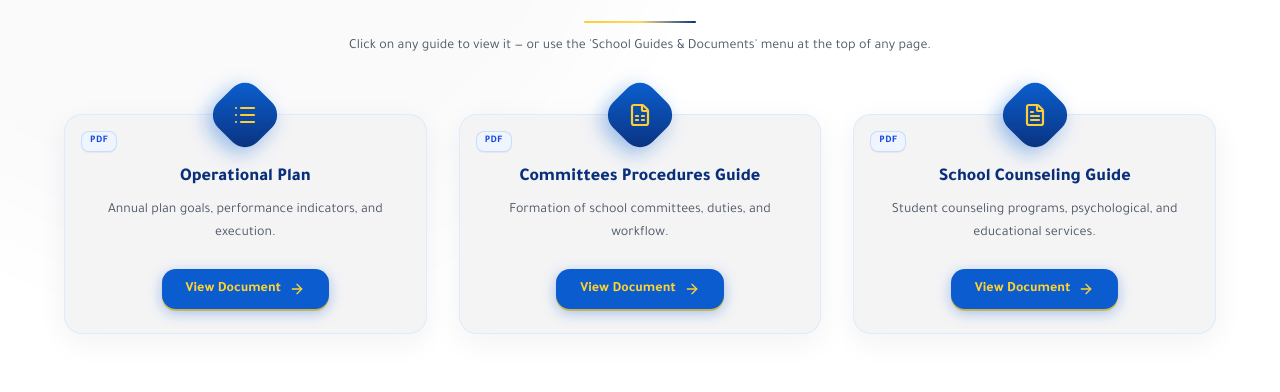
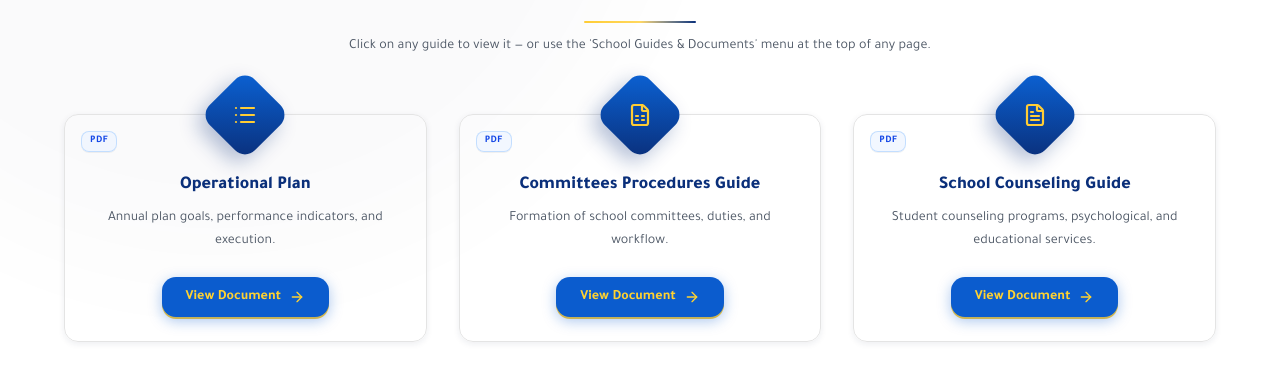
Before and after one commit to elnewahy2025/School-Administration-Portal, a Next.js app: page /en in a window 1280 px wide. Shown: the part 511-903 px from the top of the page. Built offline with nearby package versions, Linux system fonts and the light colour scheme; no server answers; the database is empty.

Commit message:
feat(public): add shared diamond and entrance animations to document cards

```diff
--- a/src/components/public/PublicDocumentCard.tsx
+++ b/src/components/public/PublicDocumentCard.tsx
@@ -1,5 +1,10 @@
 import type { LucideIcon } from "lucide-react";
 import { ArrowRightIcon } from "lucide-react";
+import {
+  CARD_DIAMOND_ICON,
+  CARD_DIAMOND_SM,
+  CARD_SHELL,
+} from "./publicCardStyles";
 
 export function PublicDocumentCard({
   icon: Icon,
@@ -15,26 +20,28 @@ export function PublicDocumentCard({
   actionLabel: string;
 }) {
   return (
-    <div className="group relative flex flex-col items-center rounded-2xl border border-blue-100/90 bg-card p-6 pt-12 pb-6 text-center shadow-[0_8px_30px_rgba(20,37,74,0.06)] transition-all duration-300 hover:-translate-y-1 hover:border-primary/40 hover:shadow-[0_16px_40px_rgba(20,37,74,0.12)] dark:border-border/80">
+    <div className={`${CARD_SHELL} h-full w-full justify-between p-6 pt-14 pb-6`}>
       <span className="absolute top-4 left-4 inline-flex items-center rounded-md border border-blue-200/90 bg-blue-50/80 px-2 py-0.5 text-[10px] font-bold tracking-wider text-blue-700 shadow-2xs dark:border-blue-900/60 dark:bg-blue-950/40 dark:text-blue-300">
         {badge}
       </span>
 
-      <div className="absolute -top-7 left-1/2 -translate-x-1/2 grid size-14 place-items-center rounded-2xl rotate-45 bg-[linear-gradient(135deg,var(--action-from,#0b63d6),var(--action-to,#0a2f7a))] shadow-[0_8px_20px_rgba(11,99,214,0.4)] transition-transform duration-300 group-hover:scale-105">
-        <Icon className="size-6 -rotate-45 text-gold" strokeWidth={2.2} />
+      <div className={CARD_DIAMOND_SM}>
+        <Icon className={`size-6 ${CARD_DIAMOND_ICON} text-gold`} strokeWidth={2.2} />
       </div>
 
-      <h3 className="text-base sm:text-lg font-extrabold text-[#0a2f7a] dark:text-foreground">
-        {title}
-      </h3>
+      <div className="flex w-full flex-1 flex-col items-center">
+        <h3 className="text-base font-extrabold text-[#0a2f7a] sm:text-lg dark:text-foreground">
+          {title}
+        </h3>
 
-      <p className="mt-2 flex-1 text-xs sm:text-sm text-muted-foreground leading-relaxed">
-        {description}
-      </p>
+        <p className="mt-2 flex-1 text-xs leading-relaxed text-muted-foreground sm:text-sm">
+          {description}
+        </p>
+      </div>
 
       <button
         type="button"
-        className="mt-6 inline-flex items-center justify-center gap-2 rounded-xl bg-[#0b5cce] px-6 py-2.5 text-xs sm:text-sm font-bold text-amber-300 shadow-[0_4px_14px_rgba(11,92,206,0.35),0_2px_0_#ffcd35] transition-all duration-200 hover:brightness-110 hover:shadow-[0_6px_20px_rgba(11,92,206,0.45),0_2px_0_#ffcd35] active:scale-95 cursor-pointer"
+        className="mt-6 inline-flex cursor-pointer items-center justify-center gap-2 rounded-xl bg-[#0b5cce] px-6 py-2.5 text-xs font-bold text-amber-300 shadow-[0_4px_14px_rgba(11,92,206,0.35),0_2px_0_#ffcd35] transition-all duration-300 hover:scale-[1.03] hover:brightness-110 hover:shadow-[0_6px_20px_rgba(11,92,206,0.45),0_2px_0_#ffcd35] active:scale-95 sm:text-sm"
       >
         <span>{actionLabel}</span>
         <ArrowRightIcon className="size-4 text-amber-300" />
--- a/src/components/public/PublicDocumentsSection.tsx
+++ b/src/components/public/PublicDocumentsSection.tsx
@@ -9,7 +9,7 @@ export function PublicDocumentsSection() {
 
   return (
     <section aria-label={t("documentsTitle")} className="w-full space-y-6 pt-4 sm:pt-6">
-      <div className="space-y-3">
+      <div className="space-y-3 animate-hero-fade-down">
         <div className="flex items-center justify-center gap-3 text-xs sm:text-sm font-bold text-gold">
           <span className="h-0.5 w-12 rounded-full bg-gold/70" />
           <span>{t("documentsEyebrow")}</span>
@@ -27,19 +27,24 @@ export function PublicDocumentsSection() {
         </p>
       </div>
 
-      <div className="grid grid-cols-1 md:grid-cols-3 gap-8 sm:gap-6 lg:gap-8 pt-8">
+      <div className="grid grid-cols-1 md:grid-cols-3 gap-8 sm:gap-6 lg:gap-8 pt-8 items-stretch">
+        <div className="h-full animate-hero-fade-up delay-200">
           <PublicDocumentCard
             icon={ListIcon}
             title={t("docOperationalPlanTitle")}
             description={t("docOperationalPlanDesc")}
             actionLabel={t("documentViewAction")}
           />
+        </div>
+        <div className="h-full animate-hero-fade-up delay-350">
           <PublicDocumentCard
             icon={FileSpreadsheetIcon}
             title={t("docCommitteesGuideTitle")}
             description={t("docCommitteesGuideDesc")}
             actionLabel={t("documentViewAction")}
           />
+        </div>
+        <div className="h-full animate-hero-fade-up delay-500">
           <PublicDocumentCard
             icon={FileTextIcon}
             title={t("docCounselingGuideTitle")}
@@ -47,6 +52,7 @@ export function PublicDocumentsSection() {
             actionLabel={t("documentViewAction")}
           />
         </div>
+      </div>
     </section>
   );
 }
```
Also changed, not shown: 1 other file (tests, documents, lock files or other folders). Lines whose indentation alone changed are shown as unchanged.
